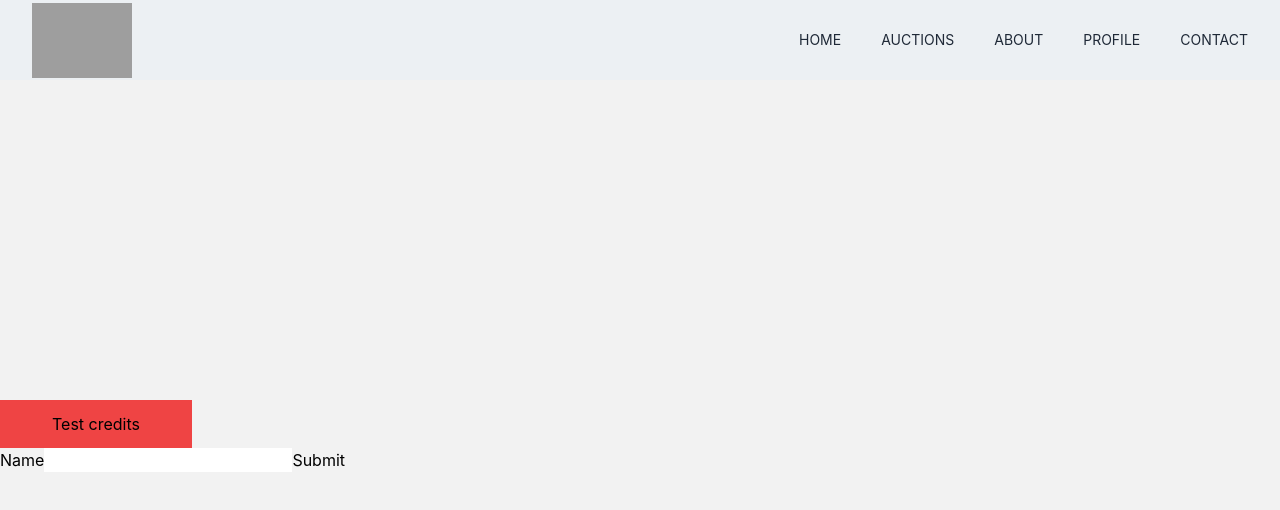
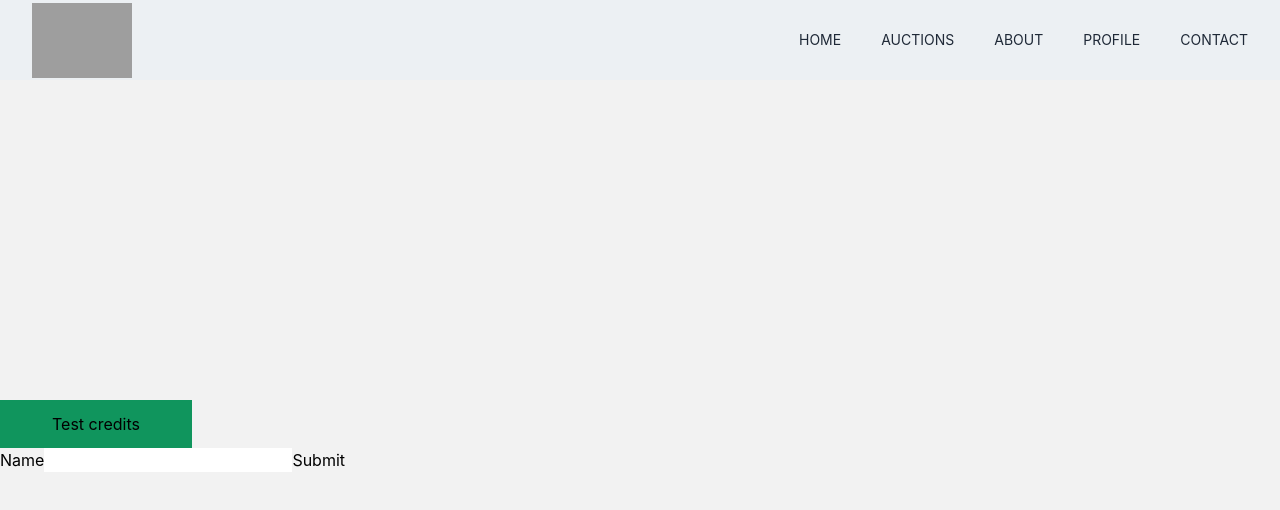
Before and after one commit to AdrianFred/projectexam2022, a Next.js app: page / in a window 1280 px wide. Shown: the top 510 px of the page. Built offline with nearby package versions, Linux system fonts and the light colour scheme; grey boxes are pictures that could not be loaded; what tailwindcss-debug-screens would draw is missing.

Commit message:
Adding custom colors with the regular one

```diff
--- a/pages/index.js
+++ b/pages/index.js
@@ -45,7 +45,7 @@ export default function Home() {
   return (
     <div className="debug-screens">
       <Navbar />
-      <button onClick={userAll} className="mt-[400px] bg-red-500 w-48 h-12">
+      <button onClick={userAll} className="mt-[400px] bg-green w-48 h-12">
         Test credits
       </button>
       <form onSubmit={userCreditCheck}>
--- a/tailwind.config.js
+++ b/tailwind.config.js
@@ -1,13 +1,12 @@
+const { colors } = require("tailwindcss/defaultTheme");
+
 /** @type {import('tailwindcss').Config} */
 module.exports = {
   content: ["./pages/**/*.{js,ts,jsx,tsx}", "./components/**/*.{js,ts,jsx,tsx}"],
   theme: {
-    // colors: {
-    //   green: "#10955d",
-    //   bg: "#f2f2f2",
-    //   black: "#08090a",
-    // },
-    extend: {},
+    extend: {
+      colors: { ...colors, green: "#10955d", bg: "#f2f2f2", black: "#08090a" },
+    },
   },
   plugins: [require("tailwindcss-debug-screens")],
 };
```
